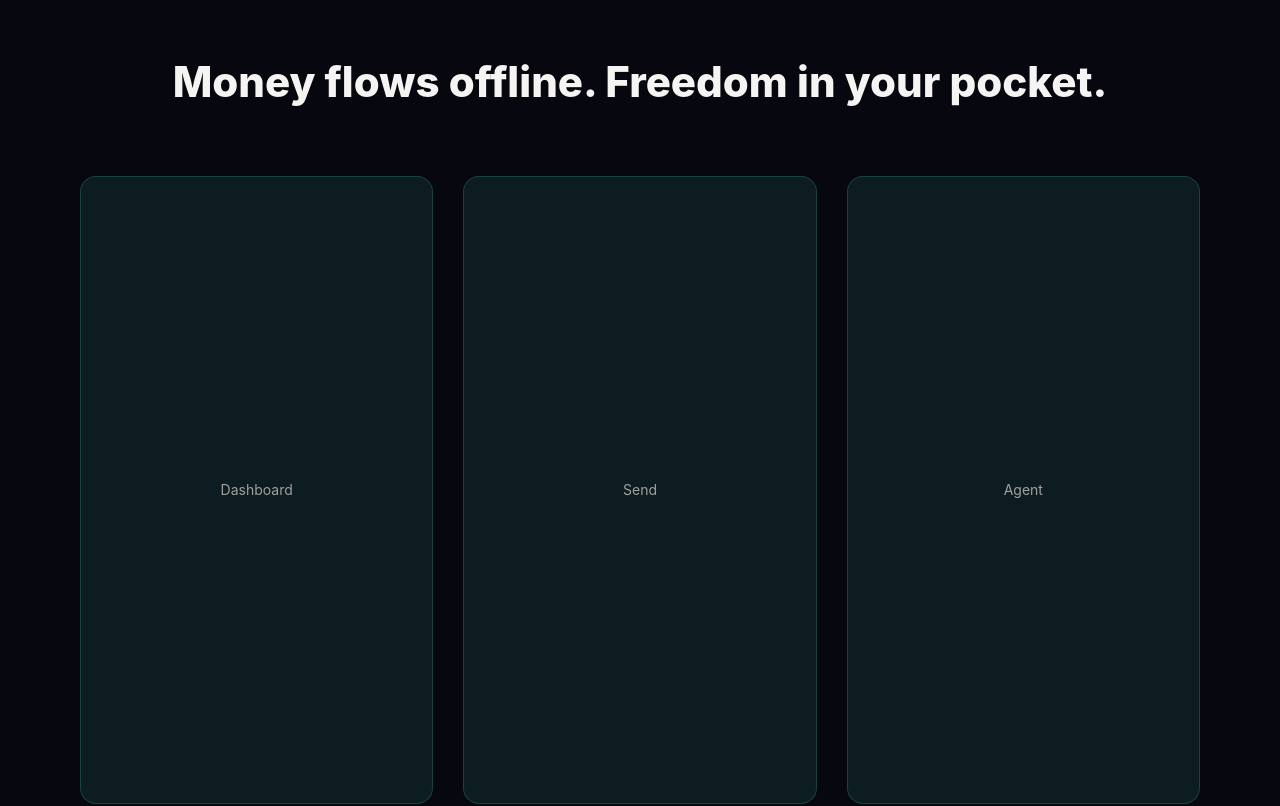
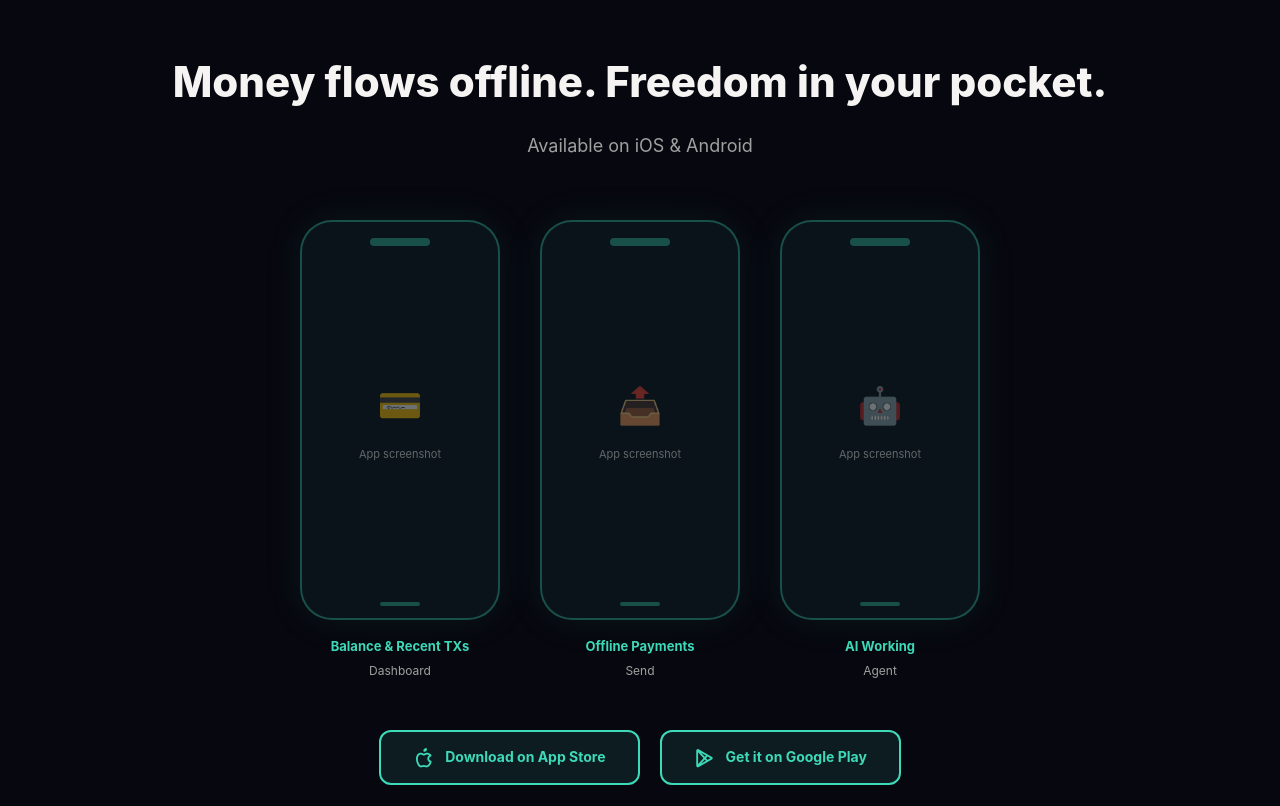
Before and after one commit to Tevin-Isaac/wayamesh, a Next.js app: page / in a window 1280 px wide. Shown: the part 3720-4526 px from the top of the page. Built offline with nearby package versions, Linux system fonts and the light colour scheme.

Commit message:
Replace huge screenshot boxes with compact phone frame mockups
- 200x400px phone frames with rounded corners (32px radius)
- Notch at top, home indicator at bottom
- Teal border and subtle glow effect
- Proper compact size matching industry standard phone mockups

```diff
--- a/app/components/MobileApp.tsx
+++ b/app/components/MobileApp.tsx
@@ -4,25 +4,82 @@ export default function MobileApp() {
     { label: 'Offline Payments', title: 'Send' },
     { label: 'AI Working', title: 'Agent' },
   ];
+
   return (
     <section id="mobile-app" className="waya-section">
       <div className="waya-container">
-        <h2 style={{ fontSize: '42px', fontWeight: 800, marginBottom: '60px', textAlign: 'center', color: '#F5F4F2' }}>
+        <h2 style={{ fontSize: '42px', fontWeight: 800, marginBottom: '16px', textAlign: 'center', color: '#F5F4F2' }}>
           Money flows offline. Freedom in your pocket.
         </h2>
-        <div style={{ display: 'grid', gridTemplateColumns: 'repeat(3, 1fr)', gap: '30px', marginBottom: '50px' }}>
+        <p style={{ fontSize: '18px', color: '#A0A0A0', textAlign: 'center', marginBottom: '60px' }}>
+          Available on iOS & Android
+        </p>
+
+        {/* Phone mockups */}
+        <div style={{ display: 'flex', justifyContent: 'center', gap: '40px', marginBottom: '50px', flexWrap: 'wrap' }}>
           {screens.map((screen, i) => (
             <div key={i} style={{ textAlign: 'center' }}>
-              <div style={{ background: 'rgba(62,217,184,0.1)', border: '1px solid rgba(62,217,184,0.2)', borderRadius: '16px', aspectRatio: '9/16', display: 'flex', alignItems: 'center', justifyContent: 'center', color: '#A0A0A0', fontSize: '14px', minHeight: '400px' }}>
-                {screen.title}
+              {/* Phone frame */}
+              <div style={{
+                width: '200px',
+                height: '400px',
+                background: 'rgba(62,217,184,0.06)',
+                border: '2px solid rgba(62,217,184,0.3)',
+                borderRadius: '32px',
+                display: 'flex',
+                flexDirection: 'column',
+                alignItems: 'center',
+                justifyContent: 'center',
+                position: 'relative',
+                overflow: 'hidden',
+                boxShadow: '0 0 40px rgba(62,217,184,0.08)',
+              }}>
+                {/* Phone notch */}
+                <div style={{
+                  position: 'absolute',
+                  top: '16px',
+                  left: '50%',
+                  transform: 'translateX(-50%)',
+                  width: '60px',
+                  height: '8px',
+                  background: 'rgba(62,217,184,0.3)',
+                  borderRadius: '4px',
+                }} />
+                {/* Screen content placeholder */}
+                <div style={{ textAlign: 'center', padding: '20px' }}>
+                  <div style={{ fontSize: '36px', marginBottom: '12px', opacity: 0.4 }}>
+                    {i === 0 ? '💳' : i === 1 ? '📤' : '🤖'}
+                  </div>
+                  <div style={{ fontSize: '11px', color: '#A0A0A0', opacity: 0.6 }}>App screenshot</div>
+                </div>
+                {/* Bottom home indicator */}
+                <div style={{
+                  position: 'absolute',
+                  bottom: '12px',
+                  left: '50%',
+                  transform: 'translateX(-50%)',
+                  width: '40px',
+                  height: '4px',
+                  background: 'rgba(62,217,184,0.3)',
+                  borderRadius: '2px',
+                }} />
               </div>
-              <div style={{ marginTop: '16px', fontSize: '14px', fontWeight: 700, color: '#3ED9B8' }}>{screen.label}</div>
+              <div style={{ marginTop: '16px', fontSize: '13px', fontWeight: 700, color: '#3ED9B8' }}>{screen.label}</div>
+              <div style={{ marginTop: '4px', fontSize: '12px', color: '#A0A0A0' }}>{screen.title}</div>
             </div>
           ))}
         </div>
+
+        {/* Download buttons */}
         <div style={{ display: 'flex', gap: '20px', justifyContent: 'center', flexWrap: 'wrap' }}>
-          <button className="download-btn"><i className="ti ti-brand-apple" style={{ fontSize: '22px' }} /> Download on App Store</button>
-          <button className="download-btn"><i className="ti ti-brand-google-play" style={{ fontSize: '22px' }} /> Get it on Google Play</button>
+          <button className="download-btn">
+            <i className="ti ti-brand-apple" style={{ fontSize: '22px' }} />
+            Download on App Store
+          </button>
+          <button className="download-btn">
+            <i className="ti ti-brand-google-play" style={{ fontSize: '22px' }} />
+            Get it on Google Play
+          </button>
         </div>
       </div>
     </section>
```
